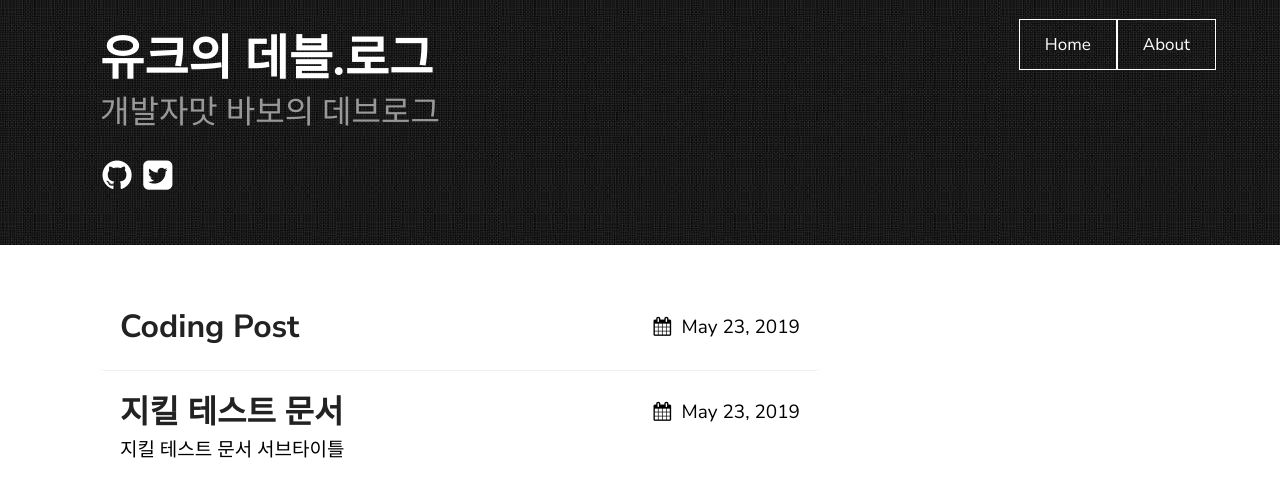
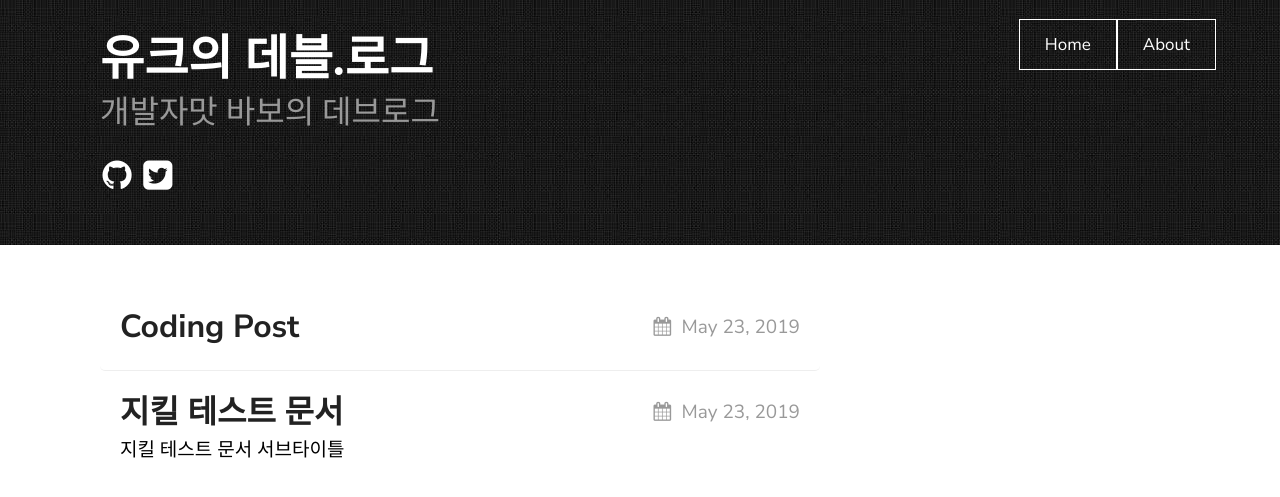
Before and after one commit to DevYourK/devyourk.github.io, a Jekyll site: the page built from index.md, in a window 1280 px wide. Shown: the top 497 px of the page. Built offline with Jekyll 4.4.1, drawn with Linux system fonts in a browser that asks for light colours; some web fonts are replaced.

Commit message:
Update theme.scss

```diff
--- a/_sass/theme.scss
+++ b/_sass/theme.scss
@@ -166,7 +166,7 @@ header {
 }
 
 .post-date {
-	color: black;
+	color:$gray;
 	.icon-calendar {
 		margin-right: 6px;
 	}
@@ -205,7 +205,7 @@ header {
 	}
 	>li:hover {
 		background-color:rgb(155, 155, 155);
-		post-date {
+		.post-date {
 			color:black;
 		}
 	}
```
